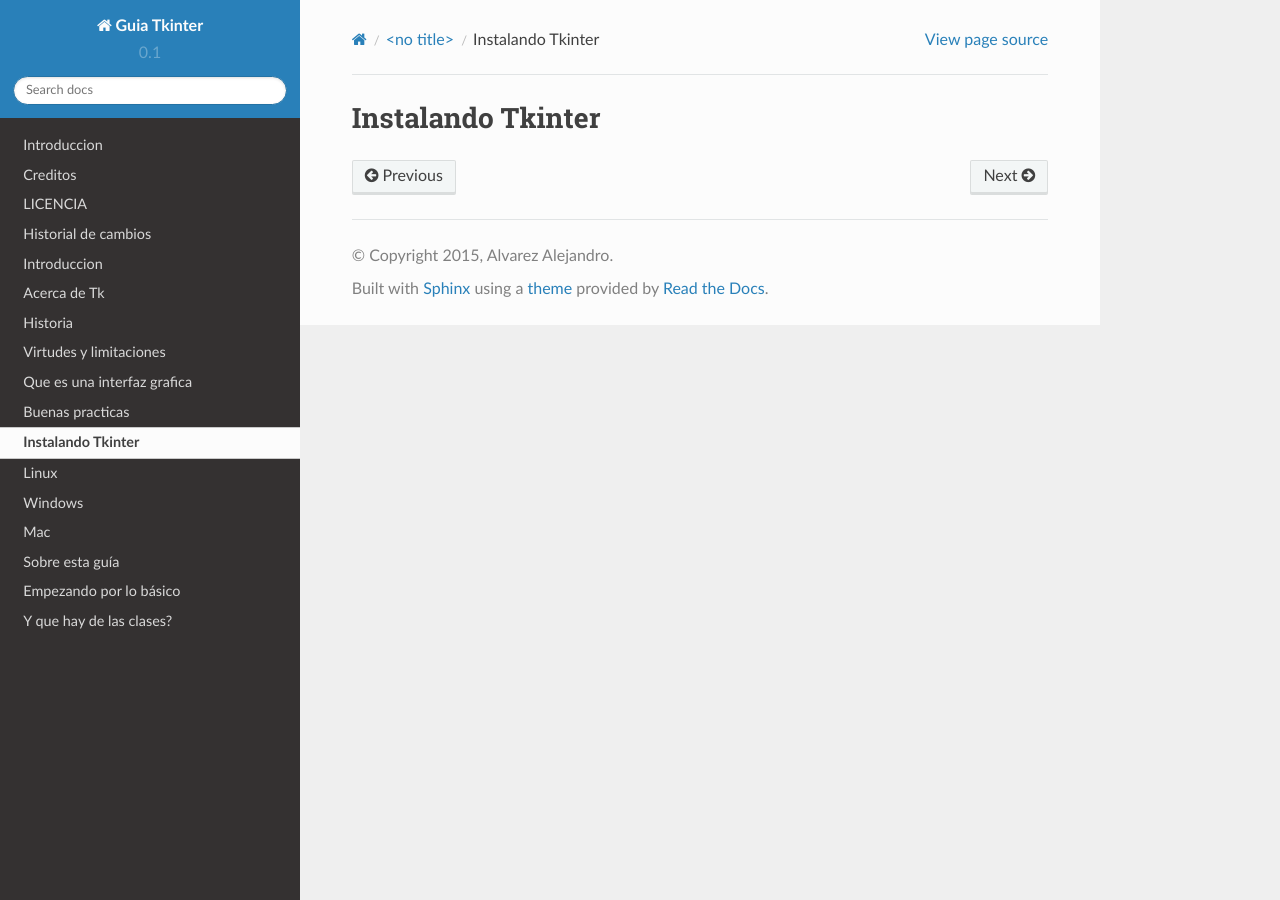
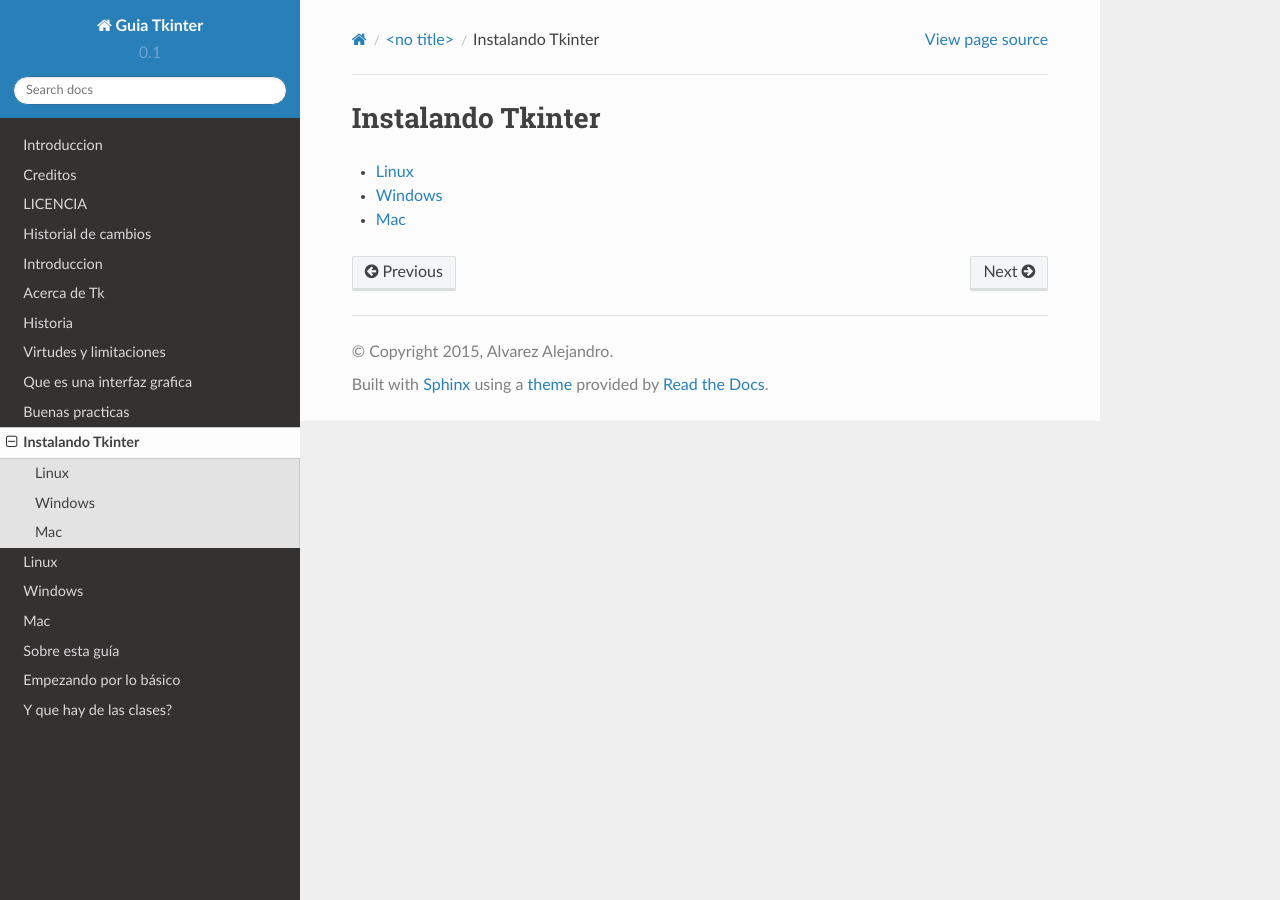
Before and after one commit to eliluminado/tutorial_tkinter, a Sphinx documentation site: the page built from source/chapters/3-install/3.0-Intro.rst, in a window 1280 px wide. Built offline with Sphinx 7.4.7 and the Read the Docs theme 2.0.0, drawn with Linux system fonts in a browser that asks for light colours.

Commit message:
Se modifica el sistema de indice

```diff
--- a/source/chapters/3-install/3.0-Intro.rst
+++ b/source/chapters/3-install/3.0-Intro.rst
@@ -1,2 +1,10 @@
 Instalando Tkinter
 ******************
+
+.. toctree::
+
+    3.1-GNU_Linux.rst
+
+    3.2-Windows.rst
+
+    3.3-Mac.rst
```
